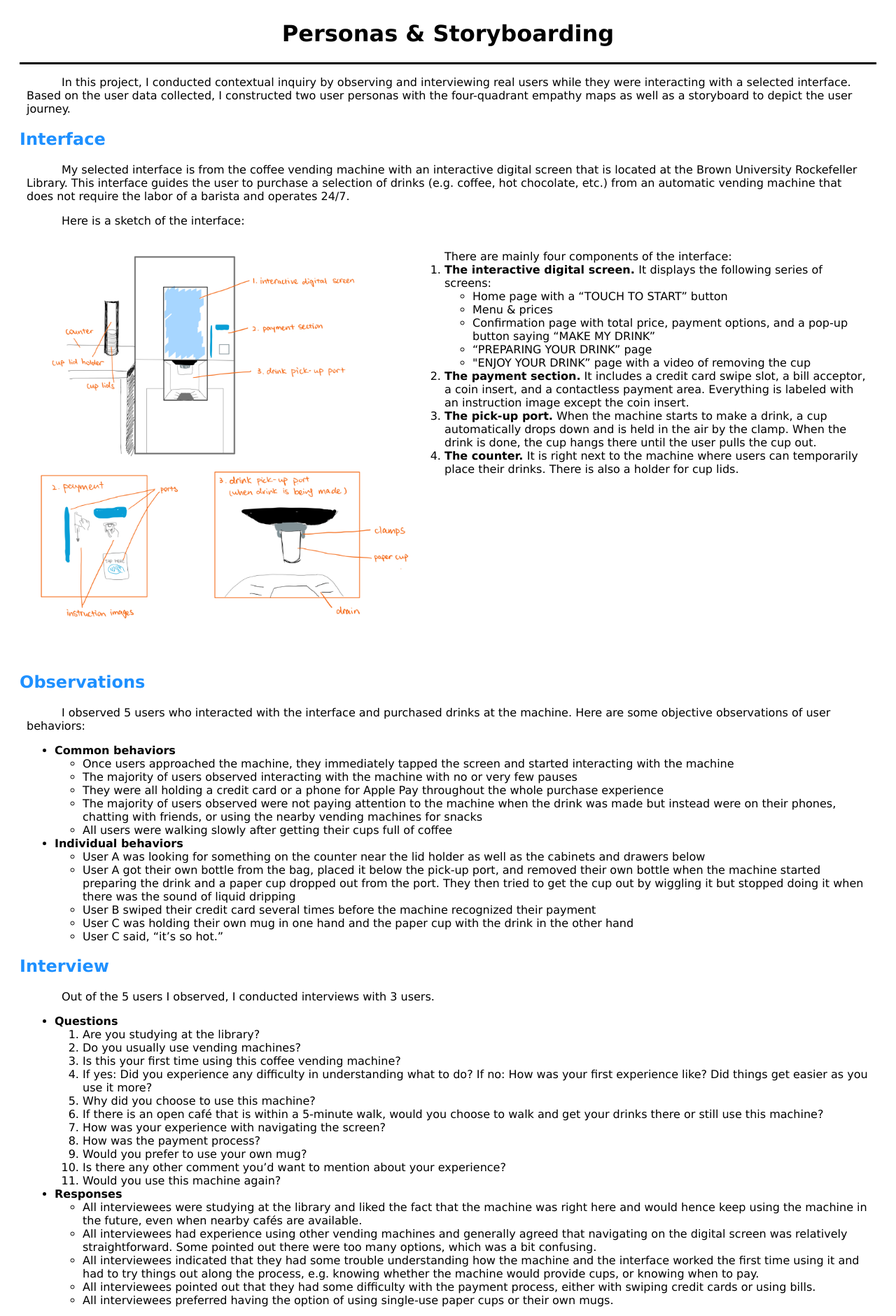
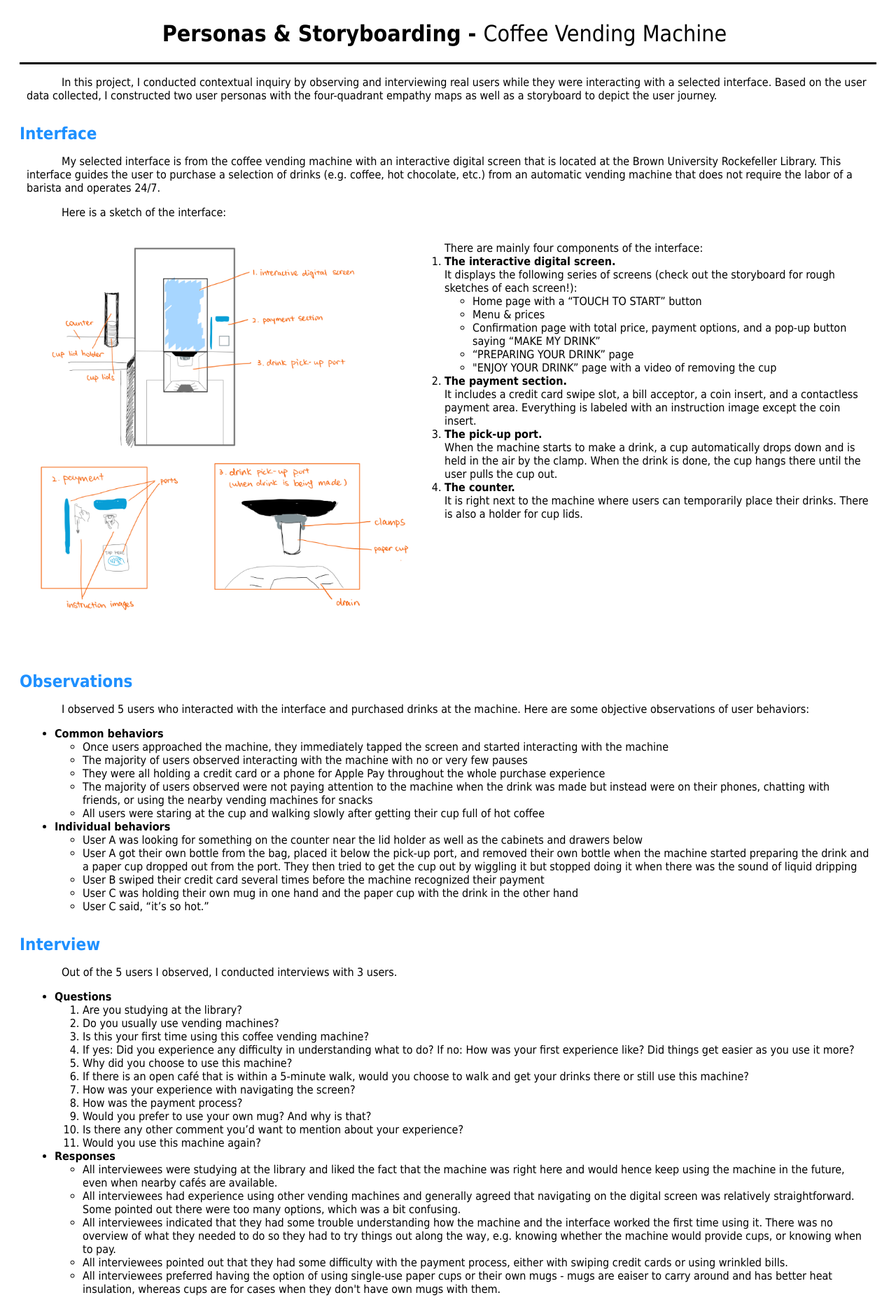
Before and after one commit to sprintingsloth420/CS1300_Personas, a plain HTML site: page index.html in a window 1280 px wide. Shown: the top 1881 px of the page at 70% size. Drawn offline with Linux system fonts and the light colour scheme.

Commit message:
Add files via upload

```diff
--- a/index.html
+++ b/index.html
@@ -9,7 +9,7 @@
   <!-- page content goes into <body> -->
   <body class = "body">
     <div class="header1">
-      <h1>Personas & Storyboarding</h1>
+      <h1>Personas & Storyboarding - </h1>  <h1 id = "normaltitle">Coffee Vending Machine</h1>
     </div>
 
     <div class="text">
@@ -17,7 +17,7 @@
     </div>
 
     <div class="section_header">
-      <h2>Interface</h2>
+      <h2 >Interface</h2>
     </div>
 
     <div class="text">
@@ -30,7 +30,8 @@
 
         <ol class = "a">
           There are mainly four components of the interface:
-        <li><b>The interactive digital screen. </b>It displays the following series of screens:
+        <li><b>The interactive digital screen. </b> <br/>
+          It displays the following series of screens (check out the storyboard for rough sketches of each screen!):
           <ul class = "b">
             <li>Home page with a “TOUCH TO START” button</li>
             <li>Menu & prices </li>
@@ -39,9 +40,16 @@
             <li>"ENJOY YOUR DRINK” page with a video of removing the cup</li>
           </ul>
         </li>
-        <li><b>The payment section.</b> It includes a credit card swipe slot, a bill acceptor, a coin insert, and a contactless payment area. Everything is labeled with an instruction image except the coin insert. </li>
-        <li><b>The pick-up port.</b> When the machine starts to make a drink, a cup automatically drops down and is held in the air by the clamp. When the drink is done, the cup hangs there until the user pulls the cup out.</li>
-        <li><b>The counter. </b> It is right next to the machine where users can temporarily place their drinks. There is also a holder for cup lids.</li>
+        <li><b>The payment section.</b> <br/>
+          It includes a credit card swipe slot, a bill acceptor, a coin insert, and a contactless payment area. Everything is labeled with an instruction image except the coin insert.
+        </li>
+        <li><b>The pick-up port.</b> <br/>
+          When the machine starts to make a drink, a cup automatically drops down and is held in the air by the clamp. When the drink is done, the cup hangs there until the user pulls the cup out.
+        </li>
+        <li><b>The counter. </b> <br/>
+          It is right next to the machine where users can temporarily place their drinks. There is also a holder for cup lids.
+
+        </li>
       </ol>
     </div>
 
@@ -81,7 +89,7 @@
           <li>The majority of users observed interacting with the machine with no or very few pauses</li>
           <li>They were all holding a credit card or a phone for Apple Pay throughout the whole purchase experience</li>
           <li>The majority of users observed were not paying attention to the machine when the drink was made but instead were on their phones, chatting with friends, or using the nearby vending machines for snacks</li>
-          <li>All users were walking slowly after getting their cups full of coffee</li>
+          <li>All users were staring at the cup and walking slowly after getting their cup full of hot coffee</li>
         </ul>
 
 
@@ -108,7 +116,7 @@
     <div class="text">
       <ul class="c">
         <li><b>Questions</b></li>
-        <ol class = "a">
+        <ol>
           <li>Are you studying at the library?</li>
           <li>Do you usually use vending machines? </li>
           <li>Is this your first time using this coffee vending machine?</li>
@@ -117,7 +125,7 @@
           <li>If there is an open café that is within a 5-minute walk, would you choose to walk and get your drinks there or still use this machine?</li>
           <li>How was your experience with navigating the screen?</li>
           <li>How was the payment process?</li>
-          <li>Would you prefer to use your own mug?</li>
+          <li>Would you prefer to use your own mug? And why is that?</li>
           <li>Is there any other comment you’d want to mention about your experience?</li>
           <li>Would you use this machine again?</li>
         </ol>
@@ -126,9 +134,9 @@
         <ul class = "b">
           <li>All interviewees were studying at the library and liked the fact that the machine was right here and would hence keep using the machine in the future, even when nearby cafés are available.</li>
           <li>All interviewees had experience using other vending machines and generally agreed that navigating on the digital screen was relatively straightforward. Some pointed out there were too many options, which was a bit confusing.</li>
-          <li>All interviewees indicated that they had some trouble understanding how the machine and the interface worked the first time using it and had to try things out along the process, e.g. knowing whether the machine would provide cups, or knowing when to pay.</li>
-          <li>All interviewees pointed out that they had some difficulty with the payment process, either with swiping credit cards or using bills.</li>
-          <li>All interviewees preferred having the option of using single-use paper cups or their own mugs.</li>
+          <li>All interviewees indicated that they had some trouble understanding how the machine and the interface worked the first time using it. There was no overview of what they needed to do so they had to try things out along the way, e.g. knowing whether the machine would provide cups, or knowing when to pay.</li>
+          <li>All interviewees pointed out that they had some difficulty with the payment process, either with swiping credit cards or using wrinkled bills.</li>
+          <li>All interviewees preferred having the option of using single-use paper cups or their own mugs - mugs are eaiser to carry around and has better heat insulation, whereas cups are for cases when they don't have own mugs with them.</li>
         </ul>
       </ul>
     </div>
@@ -139,6 +147,28 @@
 
     <div class = "sketch">
       <img src = "./asset/persona1.png" height="400px">
+      <p class = "persona"> <b>Confused Anna</b>, a retired lady who is not very tech-savvy. She enjoys reading at the Rock a lot, and she just finds out about the new coffee vending machine in the lobby and would like a cup of coffee to warm herself up.<br/>
+
+        <br>
+
+        Anna represents the group of users who are not familiar with the machine, possibly because they are first-time users or because they have little experience in using automatic vending machines in general. They are confused about what the whole process is like and what they are supposed to do at each stage. They reflect affordance problems of the interface:<br/>
+        - Lack of an overview of the whole process <br/>
+        - Instructions for each step are scattered around the screen <br/>
+        - No clear instruction on when the payment should be made<br/>
+        - No clear instruction on whether cups will be provided by the machine, and the lids on the counter can mislead users to search for cups on the counter too <br/>
+        <br>
+    </div>
+
+    <div class = "sketch">
+      <p class = "persona"> <b>Grinding Alex</b>, a Brown student concentrating in Psychology. He is pulling an all-nighter for a paper due the next morning and decides to get coffee at 2 am.<br/>
+        <br>
+
+        Alex represents more regular users who have experience using this coffee machine so they have little trouble performing normal interactions. However, users who buy coffee at a library are likely to be mentally tired from academic work (or "grinding"). They hence reflect more nuanced problems that can further improve the usability of the interface once fixed:<br/>
+        - Many options are offered but their differences are not shown<br/>
+        - No way for the users to directly observe how full the cup is unless they pull the cup out <br/>
+
+        <br>
+      </p>
       <img src = "./asset/persona2.png" height="400px">
     </div>
 
--- a/styles.css
+++ b/styles.css
@@ -1,5 +1,5 @@
 .body{
-  font-family:Verdana, sans-serif;
+  font-family:Tahoma, sans-serif;
 }
 
 .header1 {
@@ -10,10 +10,23 @@
   border-bottom: 3px solid black;
 }
 
+h1{
+    margin-right: 10px;
+}
+
+#normaltitle{
+  font-weight: normal;
+}
+
 .section_header {
   margin-left:20px;
   margin-right:20px;
   color: DodgerBlue;
+}
+
+h2{
+  margin-block-start:1.3em;
+  margin-block-end:0px;
 }
 
 .text{
```
Also changed, not shown: asset/persona1.png (added), asset/persona2.png (added).
